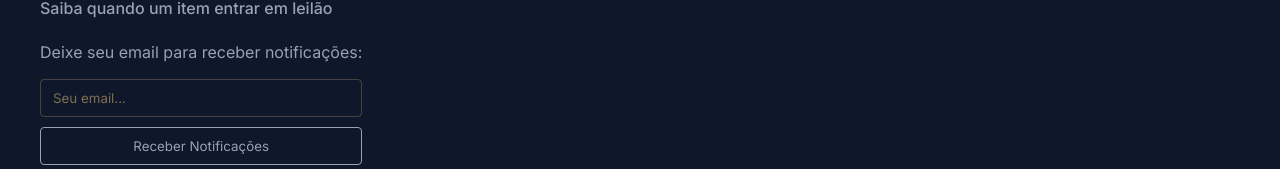
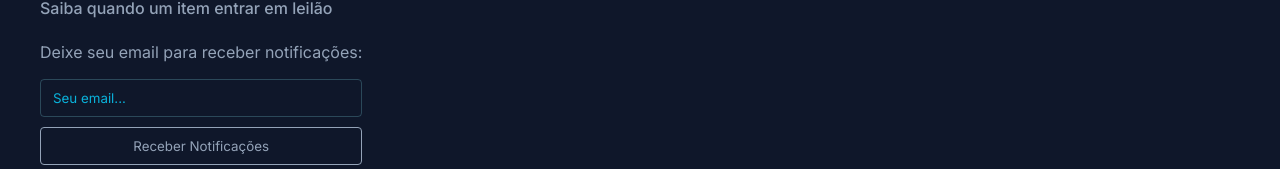
Before and after one commit to guiclopes1-lab/pi-azul, a React (Vite) app: page /QueroLeiloar in a window 1280 px wide. Shown: the part 1725-1894 px from the top of the page. Built offline with nearby package versions, Linux system fonts and the light colour scheme; no server answers.

Commit message:
fix cor rodape

```diff
--- a/src/components/Rodape.css
+++ b/src/components/Rodape.css
@@ -52,7 +52,7 @@ footer input {
     width: 100%;
     padding: 10px 12px;
 
-    border: 1px solid rgba(200, 169, 110, 0.3);
+    border: 1px solid rgba(110, 186, 200, 0.3);
     border-radius: 4px;
 
     background-color: transparent;
@@ -60,7 +60,7 @@ footer input {
 }
 
 footer input::placeholder {
-    color: rgba(200, 169, 110, 0.6);
+    color: #0ab2db;
 }
 
 footer button {
```
